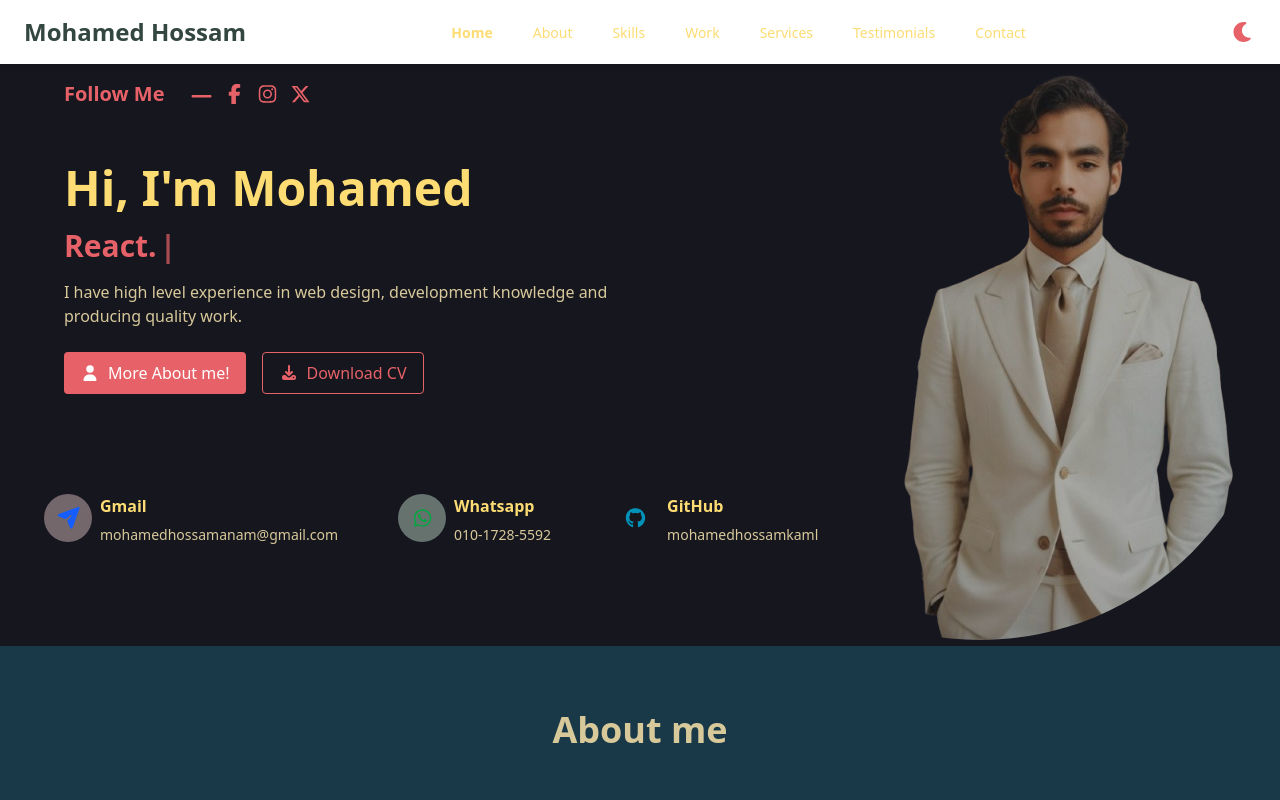
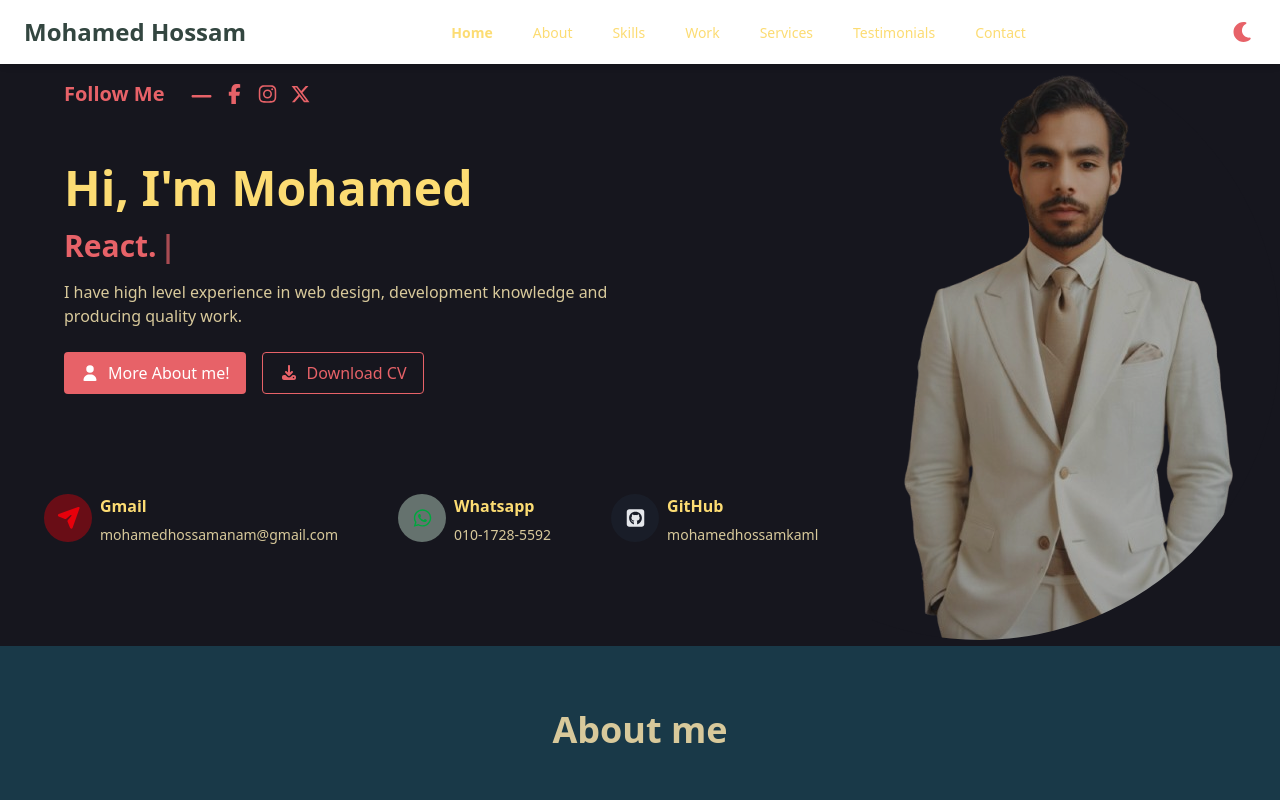
Before and after one commit to mohamedhossamkaml/Portfolio, a React (Vite) app: page / in a window 1280 px wide. Shown: the top 800 px of the page. Built offline with nearby package versions, Linux system fonts and the light colour scheme.

Commit message:
Update HeroSection for Communication Cards

```diff
--- a/src/components/HeroSection.jsx
+++ b/src/components/HeroSection.jsx
@@ -3,7 +3,7 @@ import { icons } from "../utils/Icons";
 import { motion } from "framer-motion";
 import { fadeUp, fadeLeft, fadeRight, zoomIn } from "../utils/animations";
 import { Typewriter } from "react-simple-typewriter";
-import { faFacebookMessenger, faWhatsapp, faGithub } from "@fortawesome/free-brands-svg-icons";
+import { faFacebookMessenger, faWhatsapp, faSquareGithub } from "@fortawesome/free-brands-svg-icons";
 import { faPaperPlane } from "@fortawesome/free-solid-svg-icons";
 import { AnimatePresence } from "framer-motion";
 import { useState } from "react";
@@ -11,9 +11,9 @@ import { useState } from "react";
 
 function HeroSection() {
   const icons2 = [
-    { icon: faPaperPlane, title: "Gmail", subtitle: "mohamedhossamanam@gmail.com", bg: "bg-red-100/40", text: "text-blue-600" },
+    { icon: faPaperPlane, title: "Gmail", subtitle: "mohamedhossamanam@gmail.com", bg: "bg-red-600/40", text: "text-red-600" },
     { icon: faWhatsapp, title: "Whatsapp", subtitle: "010-1728-5592", bg: "bg-green-100/40", text: "text-green-600" },
-    { icon: faGithub, title: "GitHub", subtitle: "mohamedhossamkaml", bg: "bg-black-100/40", text: "text-cyan-600" },
+    { icon: faSquareGithub, title: "GitHub", subtitle: "mohamedhossamkaml", bg: "bg-gray-800/40", text: "text-gray-200" },
   ];
 
   const [showHero, setShowHero] = useState(true);
@@ -67,7 +67,7 @@ function HeroSection() {
 
 
           {/* 🔵 Main Content */}
-          <motion.div className="max-w-6xl mx-auto grid md:grid-cols-2 gap-12 items-center">
+          <motion.div className="max-w-6xl mx-auto grid md:grid-cols-2 gap-12 ">
 
 
             {/* 🧠 Text Section */}
```
